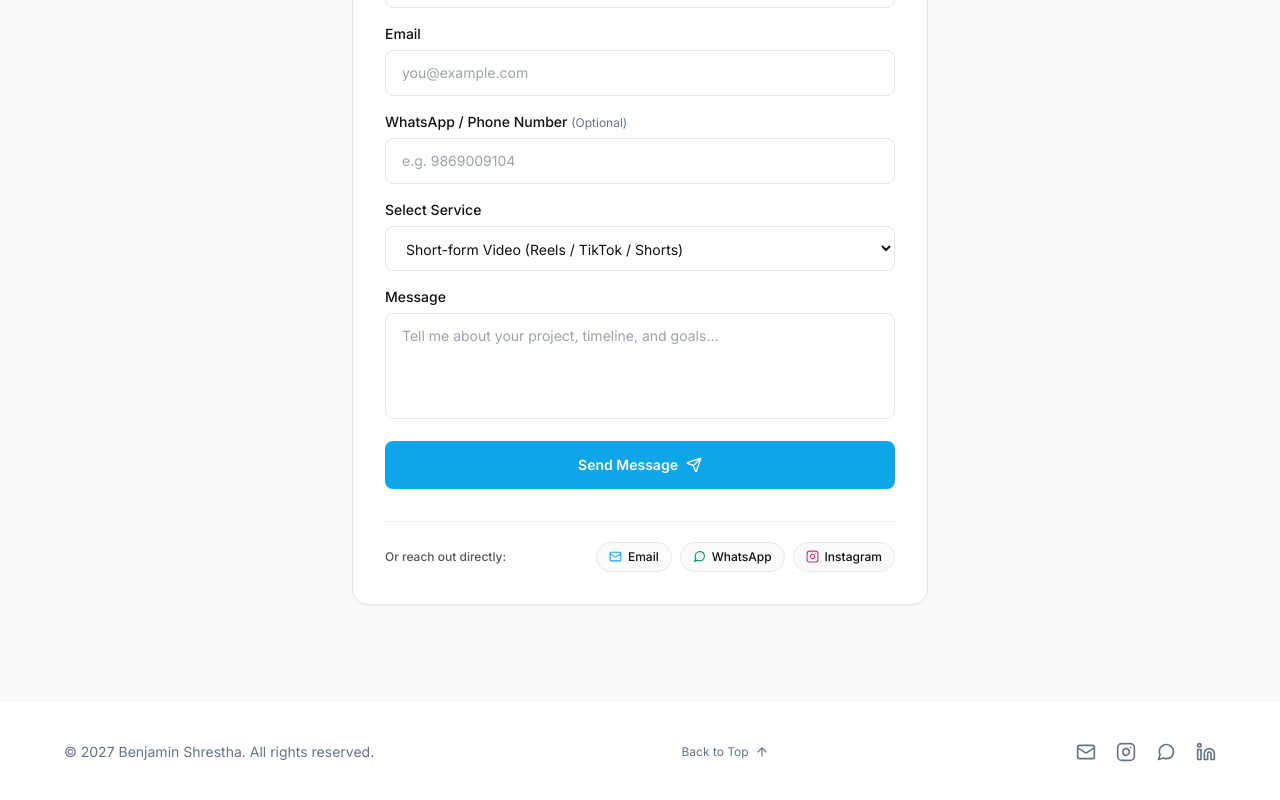
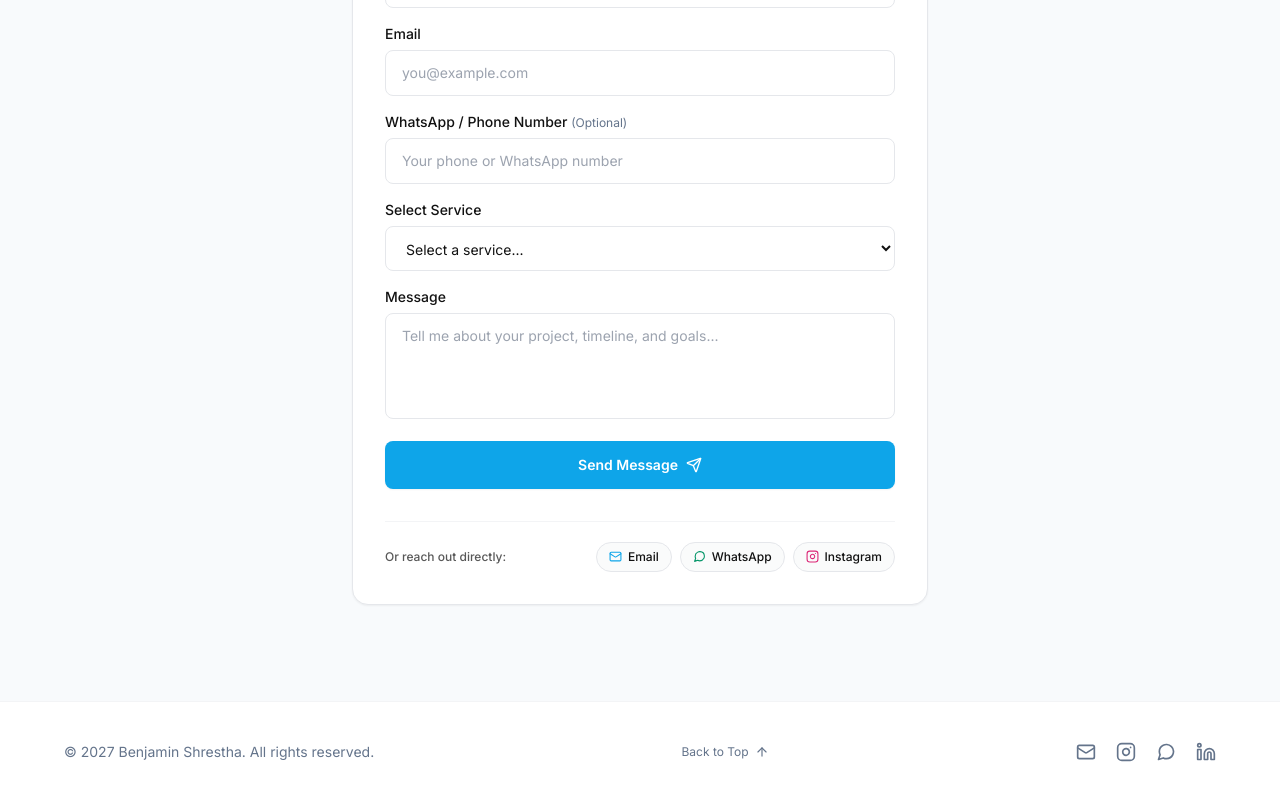
Before and after one commit to benjaminshresthaa/Benjamin-Portfolio, a React (Vite) app: page / in a window 1280 px wide. Shown: the part 4845-5645 px from the top of the page. Built offline with nearby package versions, Linux system fonts and the light colour scheme.

Commit message:
fix: remove personal number from placeholder and set default service to placeholder option

```diff
--- a/src/components/Contact.jsx
+++ b/src/components/Contact.jsx
@@ -10,7 +10,7 @@ export default function Contact() {
     name: '',
     email: '',
     phone: '',
-    service: 'Short-form Video',
+    service: '',
     message: '',
   });
   const [loading, setLoading] = useState(false);
@@ -62,7 +62,7 @@ export default function Contact() {
         name: '',
         email: '',
         phone: '',
-        service: 'Short-form Video',
+        service: '',
         message: '',
       });
     } catch (error) {
@@ -199,7 +199,7 @@ export default function Contact() {
                   value={formData.phone}
                   onChange={handleChange}
                   className="w-full rounded-lg border border-gray-200 bg-white px-4 py-3 text-sm text-foreground outline-none transition-colors focus:border-accent focus:ring-1 focus:ring-accent"
-                  placeholder="e.g. 9869009104"
+                  placeholder="Your phone or WhatsApp number"
                 />
               </div>
 
@@ -210,10 +210,12 @@ export default function Contact() {
                 <select
                   id="service"
                   name="service"
+                  required
                   value={formData.service}
                   onChange={handleChange}
                   className="w-full rounded-lg border border-gray-200 bg-white px-4 py-3 text-sm text-foreground outline-none transition-colors focus:border-accent focus:ring-1 focus:ring-accent"
                 >
+                  <option value="" disabled>Select a service...</option>
                   <option value="Short-form Video">Short-form Video (Reels / TikTok / Shorts)</option>
                   <option value="Long-form Video">Long-form Video (YouTube / Documentary)</option>
                   <option value="Motion Graphics & Dynamic Visuals">Motion Graphics & Dynamic Visuals</option>
```
